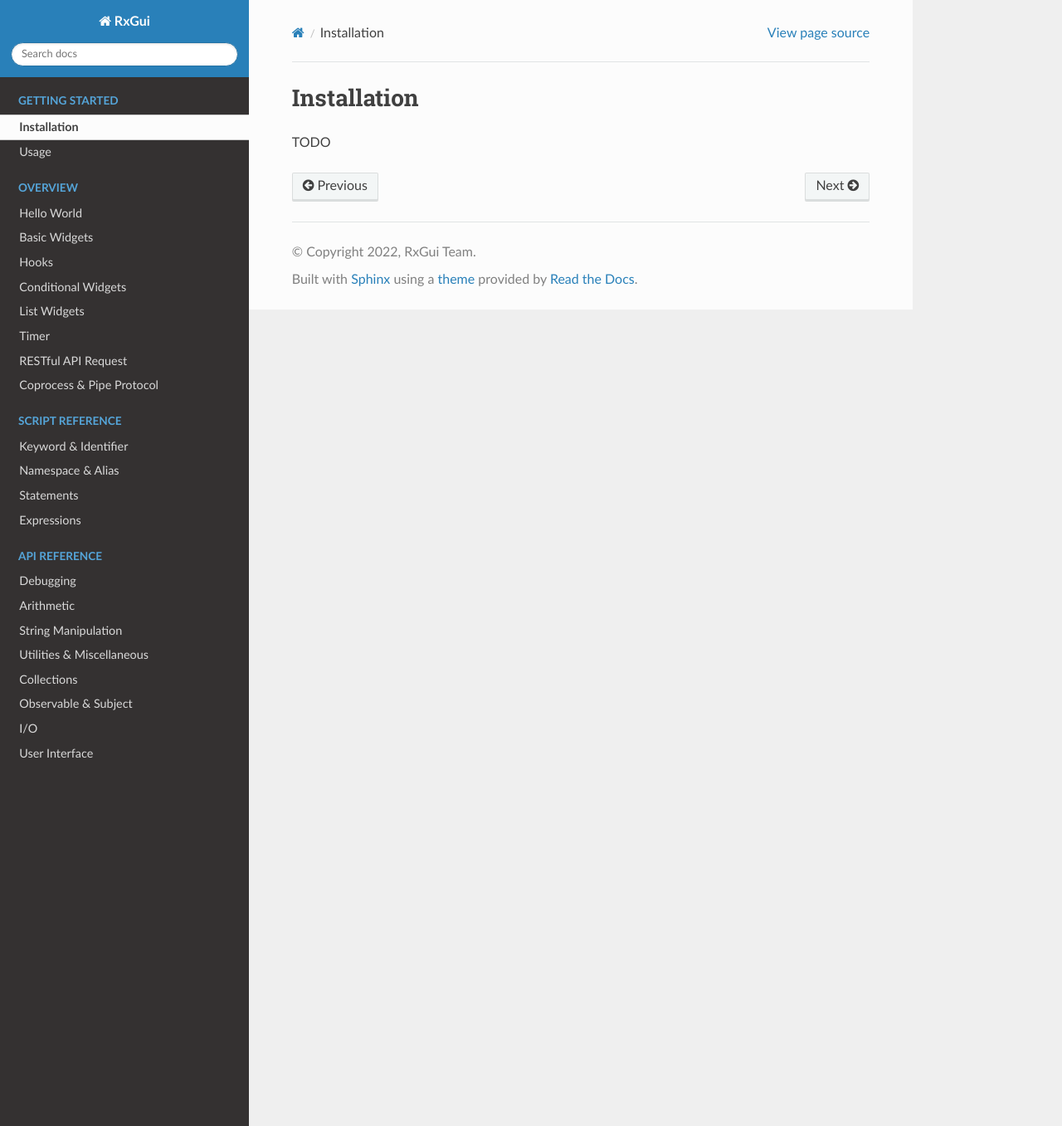
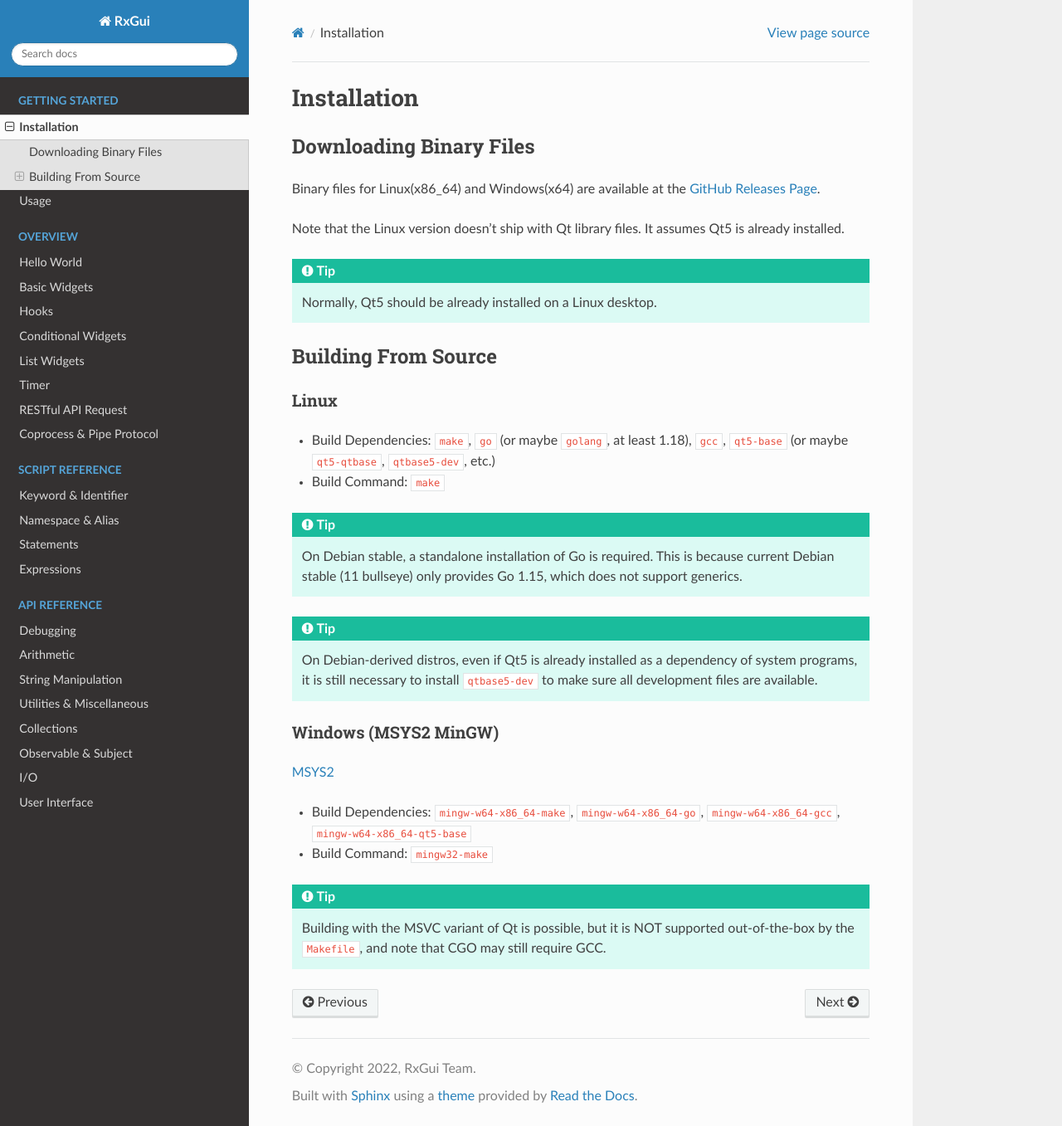
Before and after one commit to maze1024x/RxGui, a Sphinx documentation site: the page built from docs/source/start/install.rst, in a window 1280 px wide and 1357 px high. Shown: the whole window at 83% size. Built offline with Sphinx 7.4.7 and the Read the Docs theme 2.0.0, drawn with Linux system fonts in a browser that asks for light colours.

Commit message:
docs: install

```diff
--- a/docs/source/start/install.rst
+++ b/docs/source/start/install.rst
@@ -1,4 +1,55 @@
 Installation
 ++++++++++++
 
-TODO
+Downloading Binary Files
+========================
+
+Binary files for Linux(x86_64) and Windows(x64) are available at the
+`GitHub Releases Page
+<https://github.com/maze1024x/RxGui/releases>`_.
+
+Note that the Linux version doesn't ship with Qt library files.
+It assumes Qt5 is already installed.
+
+.. Tip::
+
+    Normally, Qt5 should be already installed on a Linux desktop.
+
+Building From Source
+====================
+
+Linux
+-----
+
+* Build Dependencies: ``make``, ``go`` (or maybe ``golang``, at least 1.18),
+  ``gcc``, ``qt5-base`` (or maybe ``qt5-qtbase``, ``qtbase5-dev``, etc.)
+* Build Command: ``make``
+
+.. Tip::
+
+    On Debian stable, a standalone installation of Go is required.
+    This is because current Debian stable (11 bullseye) only provides Go 1.15,
+    which does not support generics.
+
+.. Tip::
+
+    On Debian-derived distros,
+    even if Qt5 is already installed as a dependency of system programs,
+    it is still necessary to install ``qtbase5-dev``
+    to make sure all development files are available.
+
+Windows (MSYS2 MinGW)
+---------------------
+
+`MSYS2
+<https://www.msys2.org/>`_
+
+* Build Dependencies: ``mingw-w64-x86_64-make``, ``mingw-w64-x86_64-go``,
+  ``mingw-w64-x86_64-gcc``, ``mingw-w64-x86_64-qt5-base``
+* Build Command: ``mingw32-make``
+
+.. Tip::
+
+    Building with the MSVC variant of Qt is possible,
+    but it is NOT supported out-of-the-box by the ``Makefile``,
+    and note that CGO may still require GCC.
```
